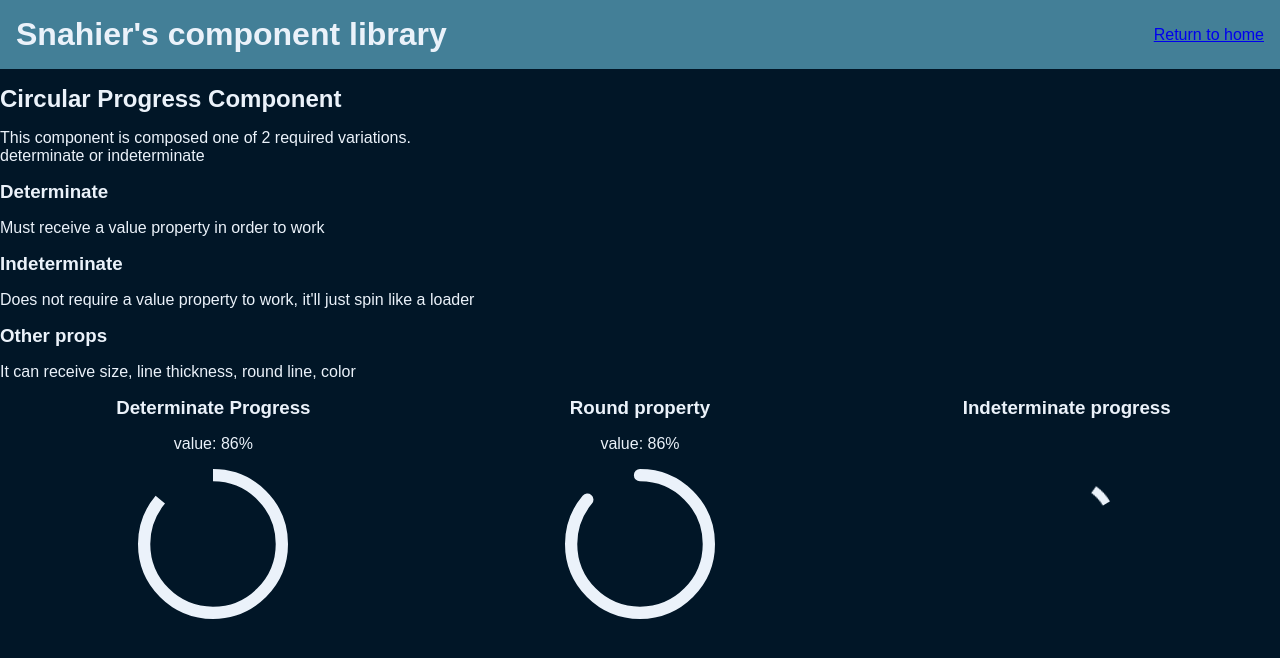
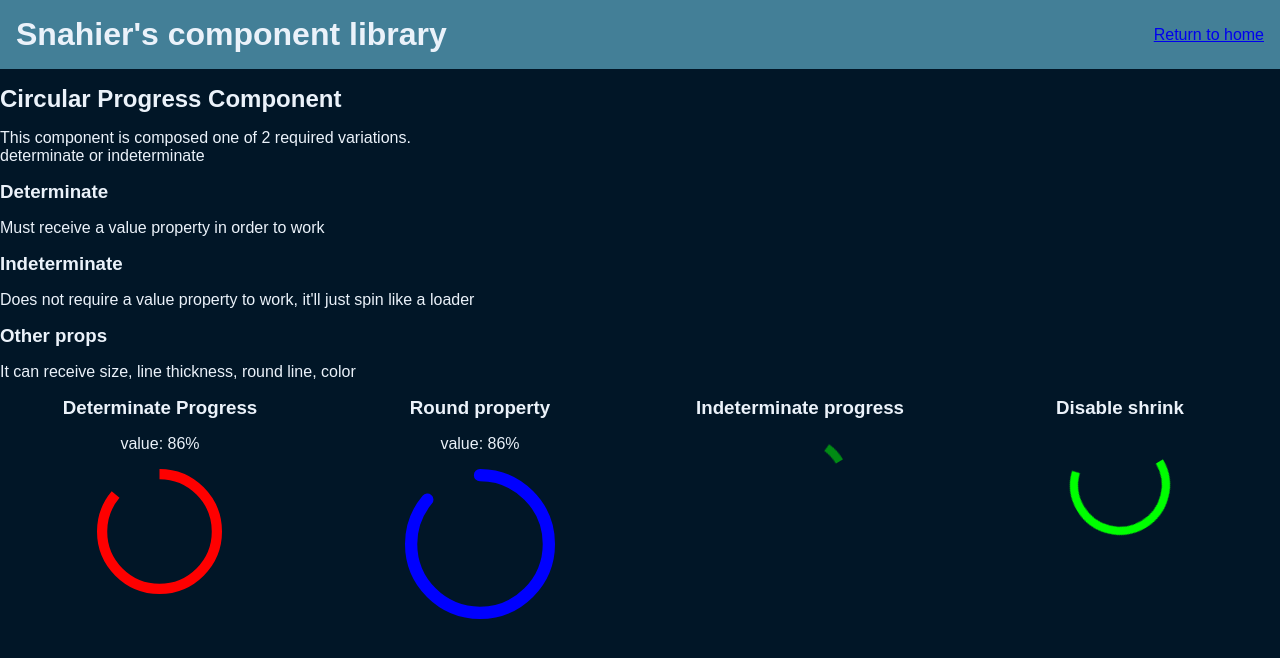
Before and after one commit to Snahier/snahier-react-tools, a React (Create React App) app: page /circular-progress in a window 1280 px wide. Shown: the top 658 px of the page. Built offline with nearby package versions, Linux system fonts and the light colour scheme.

Commit message:
Change progress colors

```diff
--- a/src/pages/CircularProgress/index.tsx
+++ b/src/pages/CircularProgress/index.tsx
@@ -46,10 +46,10 @@ export const PageCircularProgress: React.FC<PageCircularProgressProps> = () => {
           <h3>Determinate Progress</h3>
           <span>value: {value}%</span>
           <CircularProgress
-            color="primary"
+            color="red"
             variant="determinate"
             value={value}
-            size={150}
+            size={125}
           />
         </ContentItem>
 
@@ -57,7 +57,7 @@ export const PageCircularProgress: React.FC<PageCircularProgressProps> = () => {
           <h3>Round property</h3>
           <span>value: {value}%</span>
           <CircularProgress
-            color="primary"
+            color="#0000ff"
             variant="determinate"
             size={150}
             value={value}
@@ -68,9 +68,19 @@ export const PageCircularProgress: React.FC<PageCircularProgressProps> = () => {
         <ContentItem>
           <h3>Indeterminate progress</h3>
           <CircularProgress
-            color="primary"
+            color="rgba(0,256,0, 0.5)"
             variant="indeterminate"
             size={100}
+          />
+        </ContentItem>
+
+        <ContentItem>
+          <h3>Disable shrink</h3>
+          <CircularProgress
+            color="#00ff00"
+            variant="indeterminate"
+            size={100}
+            disableShrink
           />
         </ContentItem>
       </Content>
--- a/src/pages/CircularProgress/styles.ts
+++ b/src/pages/CircularProgress/styles.ts
@@ -12,5 +12,6 @@ export const Content = styled.div`
 export const ContentItem = styled.div`
   display: grid;
   justify-items: center;
+  align-content: start;
   gap: 1rem;
 `
```
